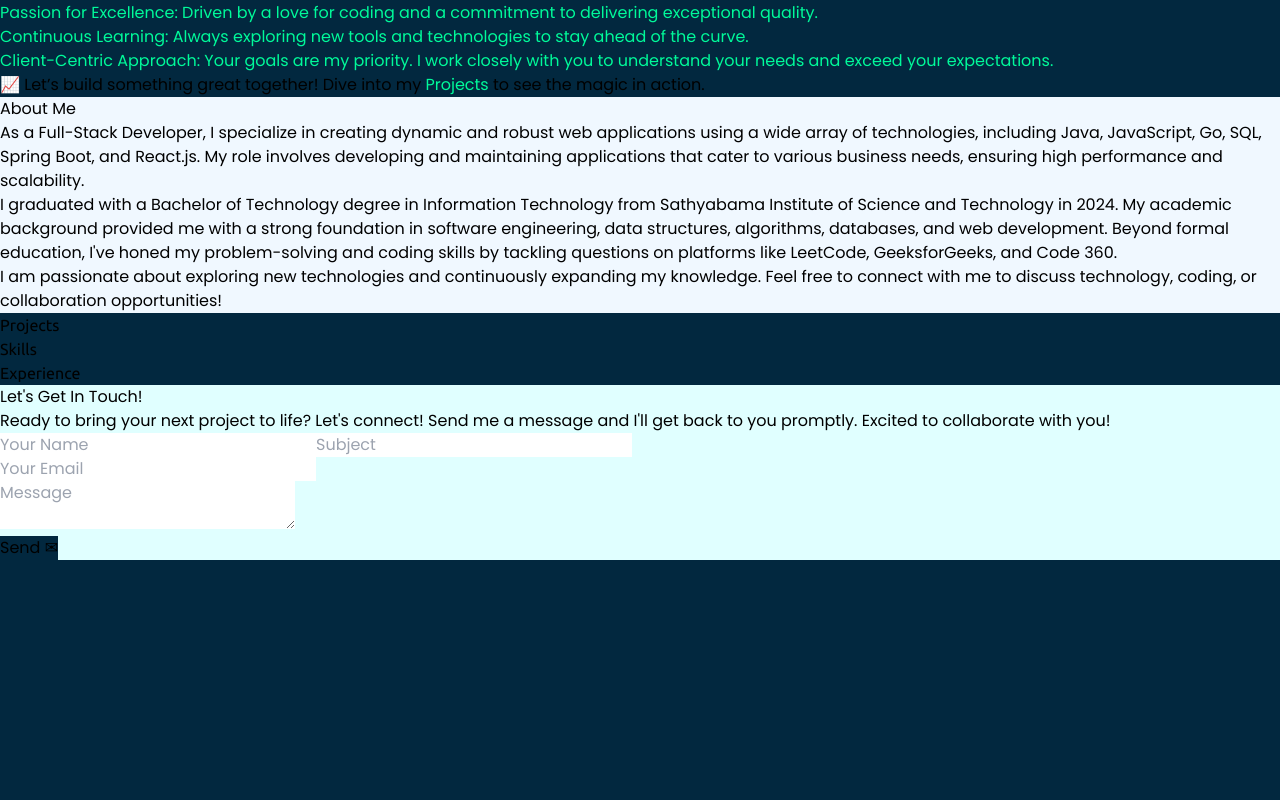
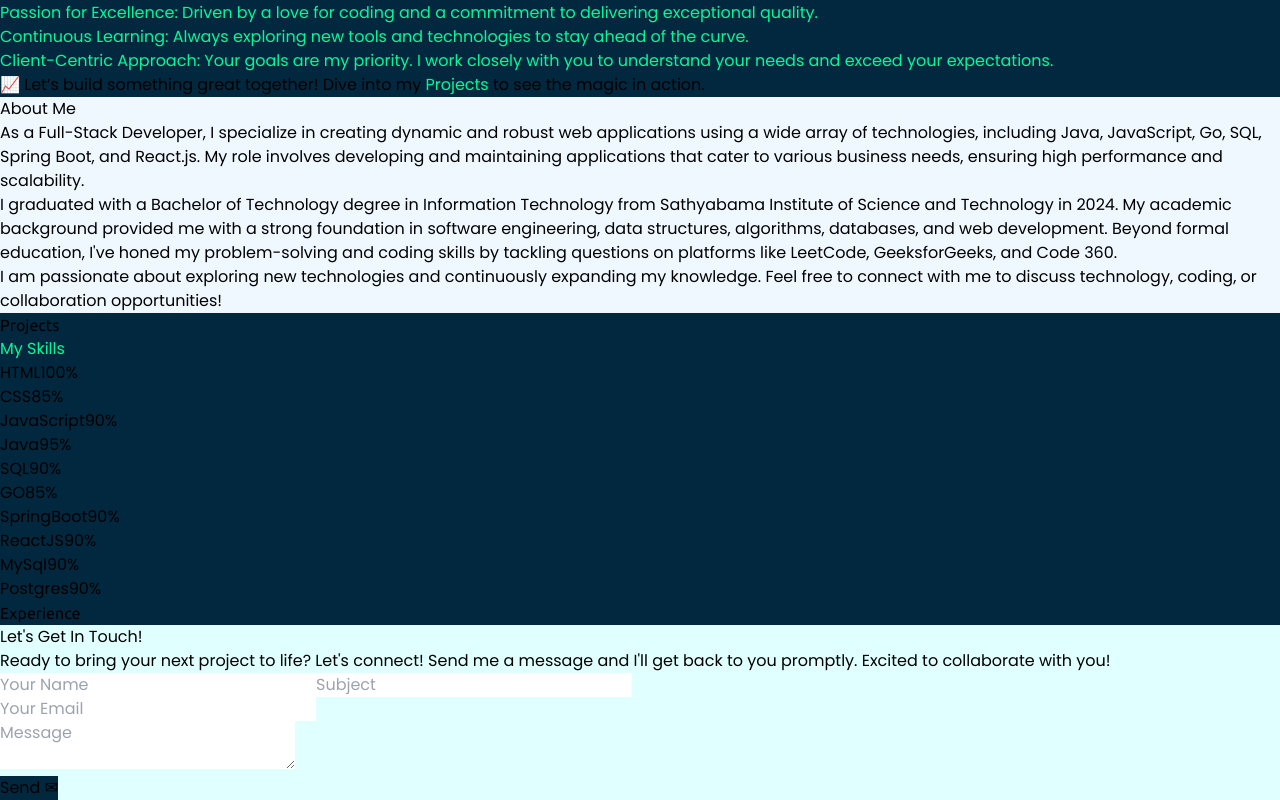
Before and after one commit to rahulpro1012/Portfolio_Website, a React (Vite) app: page / in a window 1280 px wide. Shown: the part 407-1207 px from the top of the page. Before the commit the page ends 967 px from the top, so only its background shows below. Built offline with nearby package versions, Linux system fonts and the light colour scheme; grey boxes are pictures that could not be loaded; a web font is replaced by a local one.

Commit message:
Added skill bar

```diff
--- a/src/App.css
+++ b/src/App.css
@@ -116,3 +116,7 @@ html{
 .button-hover-effect:hover::before {
   left: 100%;
 }
+
+.skills{
+  color: #FEBE10;
+}
--- a/src/components/AboutMe.jsx
+++ b/src/components/AboutMe.jsx
@@ -2,8 +2,8 @@ import React from "react";
 
 function AboutMe() {
   return (
-    <div className="about-bg text-gray-700 w-full h-full font-poppins py-12">
-      <h1 className="text-2xl font-semibold text-center p-14 underline underline-offset-8">
+    <div className="about-bg text-gray-700 w-full h-full font-poppins py-16">
+      <h1 className="text-2xl font-semibold text-center p-10 underline underline-offset-8">
         About Me
       </h1>
       <div className="flex flex-row">
--- a/src/components/Home.jsx
+++ b/src/components/Home.jsx
@@ -69,7 +69,15 @@ function Home() {
           <h1 className="text-xl ">
             📈 Let’s build something great together! Dive into my{" "}
             <span className="highlight-text">
-              <Link to="projects">Projects</Link>
+              <Link
+                to="projects"
+                duration={100}
+                className="navbar cursor-pointer"
+                activeClass="active"
+                spy={true}
+              >
+                Projects
+              </Link>
             </span>{" "}
             to see the magic in action.
           </h1>
--- /dev/null
+++ b/src/components/SkillProgress.jsx
@@ -0,0 +1,20 @@
+import React from "react";
+
+const SkillProgress = ({ skill, percentage }) => {
+  return (
+    <div className="w-full mb-4 font-poppins ">
+      <div className="flex justify-between mb-1">
+        <span className="font-medium text-white">{skill}</span>
+        <span className="font-medium text-white">{percentage}%</span>
+      </div>
+      <div className="relative h-4 bg-gray-200 rounded">
+        <div
+          className="absolute top-0 left-0 h-4 rounded bg-blue-600"
+          style={{ width: `${percentage}%` }}
+        ></div>
+      </div>
+    </div>
+  );
+};
+
+export default SkillProgress;
--- a/src/components/Skills.jsx
+++ b/src/components/Skills.jsx
@@ -1,7 +1,37 @@
 import React from "react";
+import SkillProgress from "./SkillProgress";
 
-function Skills() {
-  return <div className="h-full w-full ">Skills</div>;
-}
+const skills = [
+  { skill: "HTML", percentage: 100 },
+  { skill: "CSS", percentage: 85 },
+  { skill: "JavaScript", percentage: 90 },
+  { skill: "Java", percentage: 95 },
+  { skill: "SQL", percentage: 90 },
+  { skill: "GO", percentage: 85 },
+  { skill: "SpringBoot", percentage: 90 },
+  { skill: "ReactJS", percentage: 90 },
+  { skill: "MySql", percentage: 90 },
+  { skill: "Postgres", percentage: 90 },
+  // Add more skills as needed
+];
+
+const Skills = () => {
+  return (
+    <div className="w-full p-8 font-poppins">
+      <h1 className="text-3xl font-semibold text-center text-white mb-8 highlight-text">
+        My Skills
+      </h1>
+      <div className="grid grid-cols-1 md:grid-cols-2 gap-4">
+        {skills.map((skill, index) => (
+          <SkillProgress
+            key={index}
+            skill={skill.skill}
+            percentage={skill.percentage}
+          />
+        ))}
+      </div>
+    </div>
+  );
+};
 
 export default Skills;
```
